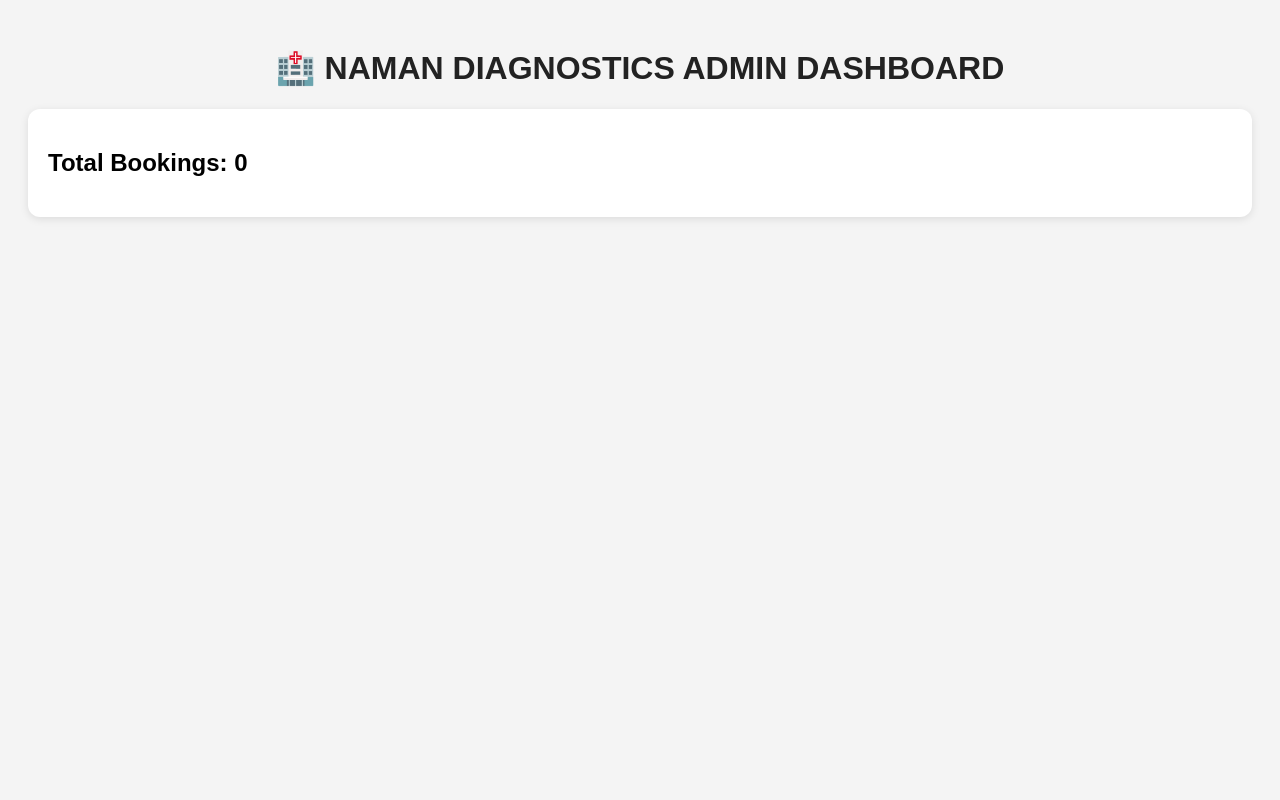
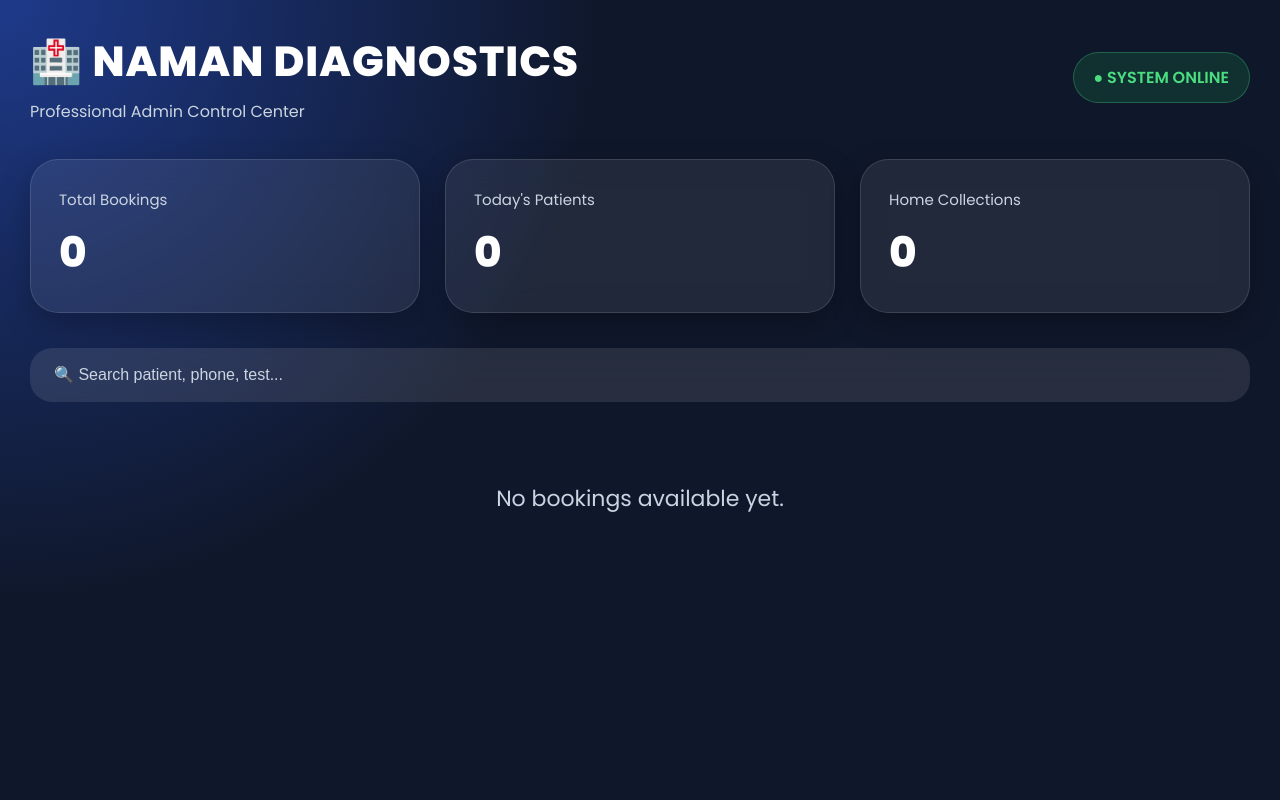
Before and after one commit to NamanGundecha/naman-diagnostics-bot, a Flask app: template templates/dashboard.html in a window 1280 px wide. Run offline with Flask 3, Linux system fonts and the light colour scheme; the template is opened without the code that fills it, so the values that code supplies are empty; parts of the project's set-up code (start-up, migrations or seed data) failed here and were passed over.

Commit message:
upgraded premium admin dashboard

```diff
--- a/templates/dashboard.html
+++ b/templates/dashboard.html
@@ -1,50 +1,262 @@
 <!DOCTYPE html>
-<html>
+<html lang="en">
 <head>
 
-<title>NAMAN DIAGNOSTICS Dashboard</title>
+<meta charset="UTF-8">
+<meta name="viewport" content="width=device-width, initial-scale=1.0">
 
-<meta name="viewport" content="width=device-width, initial-scale=1">
+<title>NAMAN DIAGNOSTICS Admin Dashboard</title>
+
+<link href="https://fonts.googleapis.com/css2?family=Poppins:wght@300;400;500;600;700;800&display=swap" rel="stylesheet">
 
 <style>
 
-body {
-    font-family: Arial;
-    background: #f4f4f4;
-    padding: 20px;
+*{
+    margin:0;
+    padding:0;
+    box-sizing:border-box;
 }
 
-h1 {
-    text-align: center;
-    color: #222;
+body{
+    font-family:'Poppins',sans-serif;
+    background:
+    radial-gradient(circle at top left,#1e3a8a,#0f172a 40%),
+    radial-gradient(circle at bottom right,#0f766e,#111827 40%);
+    min-height:100vh;
+    color:white;
+    padding:30px;
 }
 
-.card {
-    background: white;
-    padding: 20px;
-    margin-bottom: 20px;
-    border-radius: 12px;
-    box-shadow: 0 2px 8px rgba(0,0,0,0.1);
+/* ===== HEADER ===== */
+
+.header{
+    display:flex;
+    justify-content:space-between;
+    align-items:center;
+    flex-wrap:wrap;
+    margin-bottom:35px;
+    gap:20px;
 }
 
-.patient {
-    margin-bottom: 15px;
-    padding: 15px;
-    border: 1px solid #ddd;
-    border-radius: 10px;
-    background: white;
+.logo-section h1{
+    font-size:42px;
+    font-weight:800;
+    letter-spacing:1px;
 }
 
-.label {
-    font-weight: bold;
+.logo-section p{
+    color:#cbd5e1;
+    margin-top:6px;
+    font-size:16px;
 }
 
-.status {
-    padding: 5px 10px;
-    border-radius: 8px;
-    background: orange;
-    color: white;
-    display: inline-block;
+.live-status{
+    background:rgba(34,197,94,0.15);
+    color:#4ade80;
+    padding:12px 20px;
+    border-radius:999px;
+    font-weight:600;
+    border:1px solid rgba(74,222,128,0.3);
+    backdrop-filter:blur(12px);
+}
+
+/* ===== STATS ===== */
+
+.stats-grid{
+    display:grid;
+    grid-template-columns:repeat(auto-fit,minmax(260px,1fr));
+    gap:25px;
+    margin-bottom:35px;
+}
+
+.stat-card{
+    background:rgba(255,255,255,0.08);
+    border:1px solid rgba(255,255,255,0.12);
+    backdrop-filter:blur(14px);
+    border-radius:28px;
+    padding:28px;
+    transition:0.3s;
+    box-shadow:0 10px 30px rgba(0,0,0,0.25);
+}
+
+.stat-card:hover{
+    transform:translateY(-6px);
+}
+
+.stat-title{
+    color:#cbd5e1;
+    font-size:15px;
+    margin-bottom:10px;
+}
+
+.stat-number{
+    font-size:42px;
+    font-weight:800;
+}
+
+/* ===== SEARCH ===== */
+
+.search-box{
+    margin-bottom:35px;
+}
+
+.search-box input{
+    width:100%;
+    padding:18px 24px;
+    border:none;
+    border-radius:22px;
+    outline:none;
+    background:rgba(255,255,255,0.1);
+    color:white;
+    font-size:16px;
+    backdrop-filter:blur(12px);
+}
+
+.search-box input::placeholder{
+    color:#cbd5e1;
+}
+
+/* ===== BOOKINGS ===== */
+
+.booking-grid{
+    display:grid;
+    grid-template-columns:repeat(auto-fit,minmax(380px,1fr));
+    gap:25px;
+}
+
+.patient-card{
+    background:rgba(255,255,255,0.08);
+    border:1px solid rgba(255,255,255,0.12);
+    backdrop-filter:blur(14px);
+    border-radius:30px;
+    padding:28px;
+    transition:0.35s;
+    box-shadow:0 12px 35px rgba(0,0,0,0.28);
+    position:relative;
+    overflow:hidden;
+}
+
+.patient-card::before{
+    content:'';
+    position:absolute;
+    top:0;
+    left:0;
+    width:100%;
+    height:5px;
+    background:linear-gradient(90deg,#3b82f6,#06b6d4,#22c55e);
+}
+
+.patient-card:hover{
+    transform:translateY(-8px) scale(1.02);
+}
+
+/* ===== TOP ===== */
+
+.patient-top{
+    display:flex;
+    justify-content:space-between;
+    align-items:center;
+    margin-bottom:22px;
+}
+
+.patient-name{
+    font-size:26px;
+    font-weight:700;
+}
+
+.status{
+    padding:8px 16px;
+    border-radius:999px;
+    font-size:13px;
+    font-weight:700;
+    background:linear-gradient(135deg,#22c55e,#16a34a);
+    color:white;
+}
+
+/* ===== INFO ===== */
+
+.info{
+    margin-bottom:16px;
+}
+
+.label{
+    color:#94a3b8;
+    font-size:13px;
+    margin-bottom:4px;
+}
+
+.value{
+    font-size:17px;
+    font-weight:600;
+    word-wrap:break-word;
+}
+
+/* ===== ACTIONS ===== */
+
+.actions{
+    margin-top:25px;
+    display:flex;
+    gap:12px;
+    flex-wrap:wrap;
+}
+
+.btn{
+    border:none;
+    padding:12px 18px;
+    border-radius:16px;
+    cursor:pointer;
+    font-weight:600;
+    transition:0.3s;
+    font-size:14px;
+}
+
+.btn:hover{
+    transform:scale(1.05);
+}
+
+.approve{
+    background:linear-gradient(135deg,#22c55e,#15803d);
+    color:white;
+}
+
+.report{
+    background:linear-gradient(135deg,#3b82f6,#1d4ed8);
+    color:white;
+}
+
+.call{
+    background:linear-gradient(135deg,#f59e0b,#d97706);
+    color:white;
+}
+
+/* ===== EMPTY ===== */
+
+.empty{
+    text-align:center;
+    margin-top:80px;
+    color:#cbd5e1;
+    font-size:22px;
+}
+
+/* ===== RESPONSIVE ===== */
+
+@media(max-width:768px){
+
+    body{
+        padding:18px;
+    }
+
+    .logo-section h1{
+        font-size:30px;
+    }
+
+    .booking-grid{
+        grid-template-columns:1fr;
+    }
+
+    .patient-card{
+        padding:22px;
+    }
 }
 
 </style>
@@ -52,41 +264,167 @@ h1 {
 </head>
 <body>
 
-<h1>🏥 NAMAN DIAGNOSTICS ADMIN DASHBOARD</h1>
+<!-- ===== HEADER ===== -->
 
-<div class="card">
+<div class="header">
 
-<h2>Total Bookings: {{ bookings|length }}</h2>
+    <div class="logo-section">
+        <h1>🏥 NAMAN DIAGNOSTICS</h1>
+        <p>Professional Admin Control Center</p>
+    </div>
+
+    <div class="live-status">
+        ● SYSTEM ONLINE
+    </div>
 
 </div>
 
+<!-- ===== STATS ===== -->
+
+<div class="stats-grid">
+
+    <div class="stat-card">
+        <div class="stat-title">Total Bookings</div>
+        <div class="stat-number">{{ bookings|length }}</div>
+    </div>
+
+    <div class="stat-card">
+        <div class="stat-title">Today's Patients</div>
+        <div class="stat-number">{{ bookings|length }}</div>
+    </div>
+
+    <div class="stat-card">
+        <div class="stat-title">Home Collections</div>
+        <div class="stat-number">{{ bookings|length }}</div>
+    </div>
+
+</div>
+
+<!-- ===== SEARCH ===== -->
+
+<div class="search-box">
+
+<input
+type="text"
+id="searchInput"
+placeholder="🔍 Search patient, phone, test..."
+>
+
+</div>
+
+<!-- ===== BOOKINGS ===== -->
+
+{% if bookings %}
+
+<div class="booking-grid">
+
 {% for booking in bookings %}
 
-<div class="patient">
+<div class="patient-card patientItem">
 
-<p><span class="label">Patient:</span> {{ booking['Name'] }}</p>
+    <div class="patient-top">
 
-<p><span class="label">Test:</span> {{ booking['Test'] }}</p>
+        <div class="patient-name">
+            {{ booking['Name'] }}
+        </div>
 
-<p><span class="label">Date:</span> {{ booking['Date'] }}</p>
+        <div class="status">
+            {{ booking['Status'] }}
+        </div>
 
-<p><span class="label">Slot:</span> {{ booking['Slot'] }}</p>
+    </div>
 
-<p><span class="label">Phone:</span> {{ booking['Phone'] }}</p>
+    <div class="info">
+        <div class="label">🧪 TEST</div>
+        <div class="value">{{ booking['Test'] }}</div>
+    </div>
 
-<p><span class="label">Address:</span> {{ booking['Address'] }}</p>
+    <div class="info">
+        <div class="label">📅 APPOINTMENT DATE</div>
+        <div class="value">{{ booking['Date'] }}</div>
+    </div>
 
-<p>
-<span class="label">Status:</span>
+    <div class="info">
+        <div class="label">🕒 TIME SLOT</div>
+        <div class="value">{{ booking['Slot'] }}</div>
+    </div>
 
-<span class="status">
-{{ booking['Status'] }}
-</span>
-</p>
+    <div class="info">
+        <div class="label">📞 PHONE NUMBER</div>
+        <div class="value">{{ booking['Phone'] }}</div>
+    </div>
+
+    <div class="info">
+        <div class="label">📍 ADDRESS</div>
+        <div class="value">{{ booking['Address'] }}</div>
+    </div>
+
+    <div class="actions">
+
+        <button class="btn approve">
+            ✅ Approve
+        </button>
+
+        <button class="btn report">
+            📄 Upload Report
+        </button>
+
+        <button class="btn call">
+            📞 Call Patient
+        </button>
+
+    </div>
 
 </div>
 
 {% endfor %}
 
+</div>
+
+{% else %}
+
+<div class="empty">
+
+No bookings available yet.
+
+</div>
+
+{% endif %}
+
+<!-- ===== SEARCH SCRIPT ===== -->
+
+<script>
+
+const searchInput =
+document.getElementById('searchInput');
+
+searchInput.addEventListener('keyup', function(){
+
+    const value =
+    this.value.toLowerCase();
+
+    const patients =
+    document.querySelectorAll('.patientItem');
+
+    patients.forEach(patient => {
+
+        const text =
+        patient.innerText.toLowerCase();
+
+        if(text.includes(value)){
+
+            patient.style.display = 'block';
+
+        } else {
+
+            patient.style.display = 'none';
+        }
+
+    });
+
+});
+
+</script>
+
 </body>
 </html>
```
